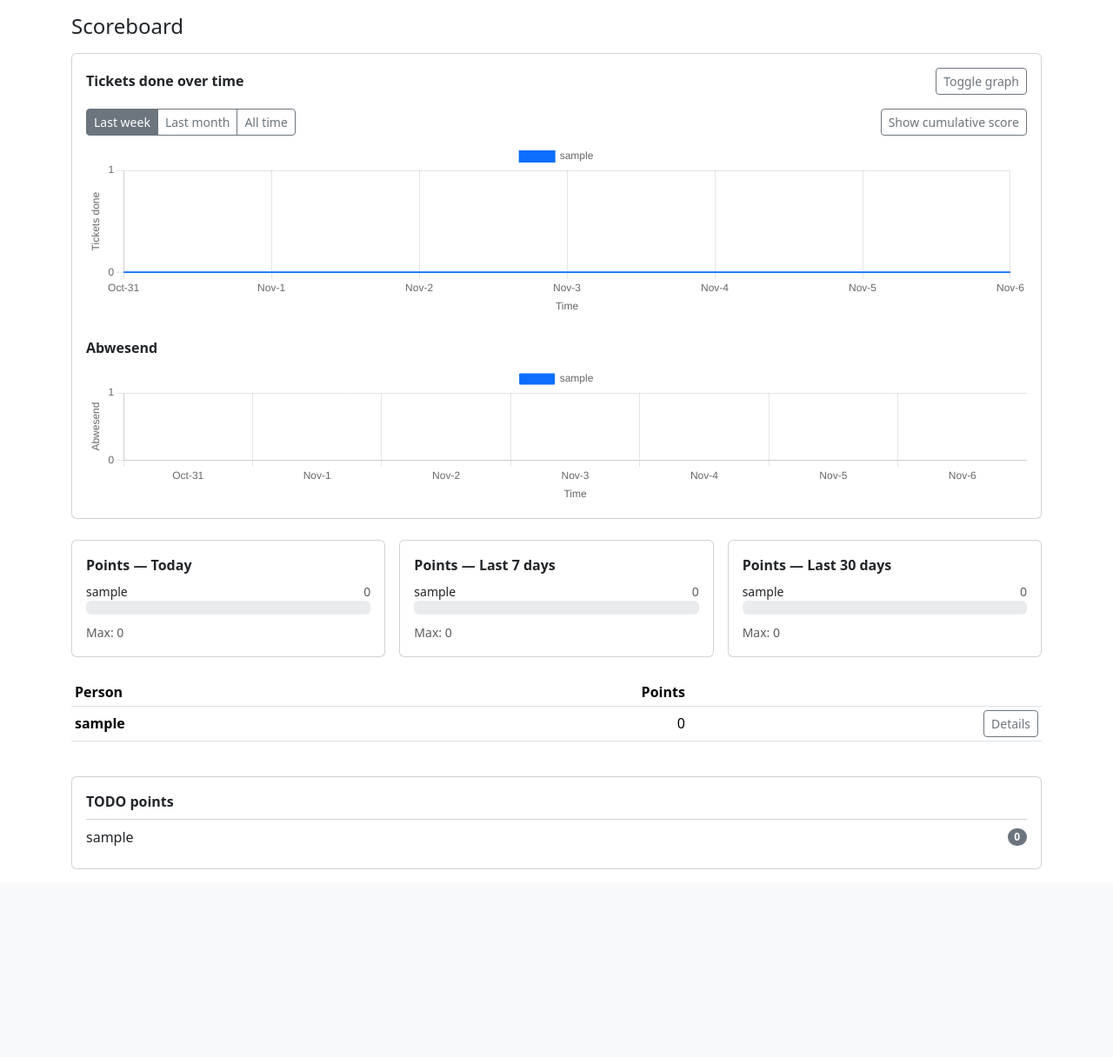
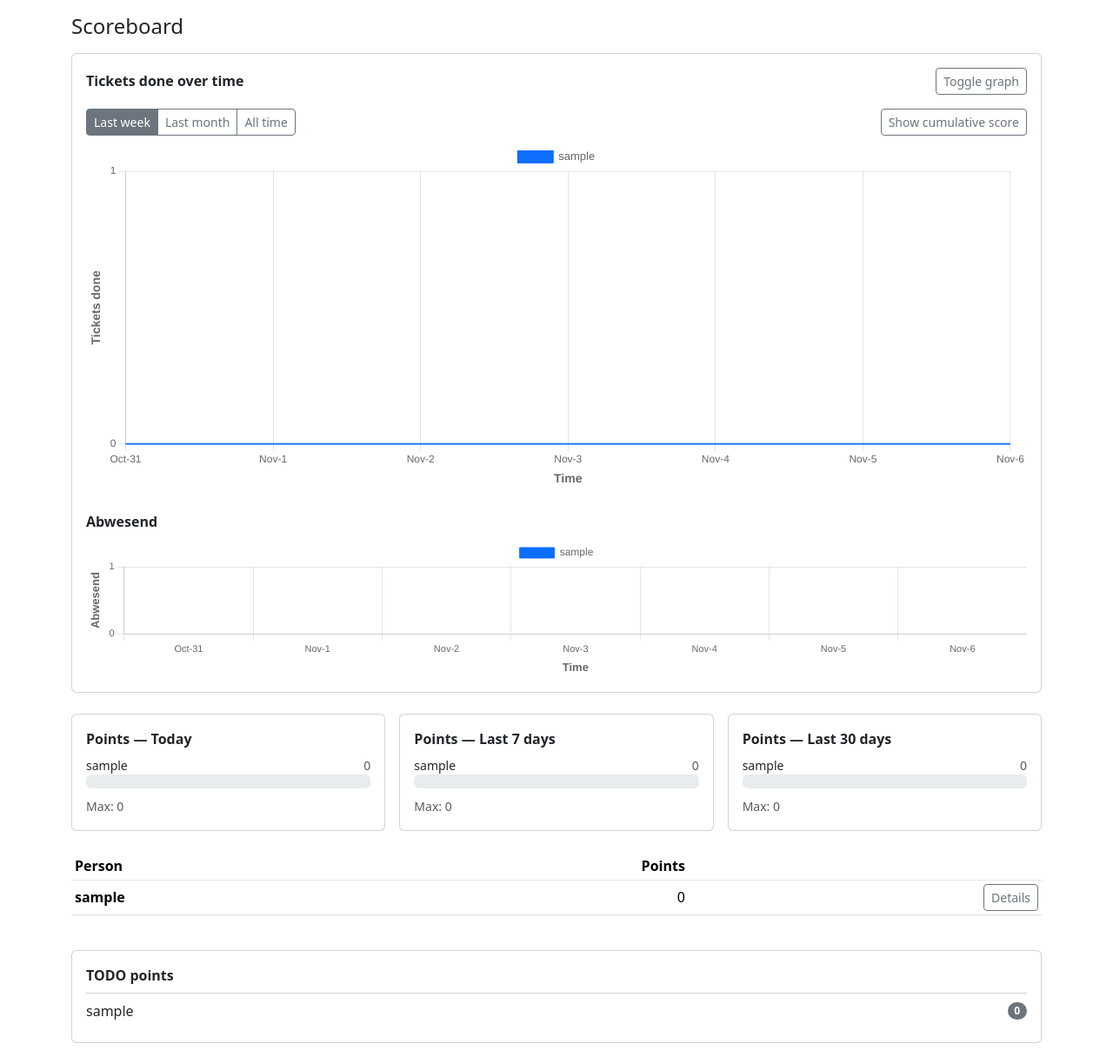
Before and after one commit to ChristopherFibich/TicketSystem, a Django app: page /scoreboard/ in a window 1280 px wide, after a click on "Toggle graph". Shown: the part 56-1272 px from the top of the page at 87% size. Before the commit the page ends 1056 px from the top, so only its background shows below. Run offline with Django 5.2, Linux system fonts and the light colour scheme; the visitor is signed in with stand-in values (Sample User, id 1); data comes from the database, SQL or seed files in the repository; data that the repository does not hold is empty.

Commit message:
Increase scoreboard graph size and font

```diff
--- a/tickets/templates/tickets/scoreboard.html
+++ b/tickets/templates/tickets/scoreboard.html
@@ -8,12 +8,12 @@
   <style>
     .scoreboard-chart-container {
       position: relative;
-      height: 200px;
+      height: 400px;
     }
 
     @media (max-width: 576px) {
       .scoreboard-chart-container {
-        height: 360px;
+        height: 720px;
       }
     }
   </style>
@@ -365,7 +365,7 @@
           responsive: true,
           maintainAspectRatio: false,
           plugins: {
-            legend: { display: true },
+            legend: { display: true, labels: { font: { size: 13 } } },
             tooltip: {
               callbacks: {
                 title: (items) => {
@@ -378,8 +378,9 @@
           },
           scales: {
             x: {
-              title: { display: true, text: 'Time' },
+              title: { display: true, text: 'Time', font: { size: 14, weight: 'bold' } },
               ticks: {
+                font: { size: 12 },
                 callback: function (value) {
                   const raw = this.getLabelForValue(value);
                   if (!raw) return value;
@@ -389,8 +390,8 @@
             },
             y: {
               beginAtZero: true,
-              title: { display: true, text: 'Tickets done' },
-              ticks: { precision: 0 },
+              title: { display: true, text: 'Tickets done', font: { size: 14, weight: 'bold' } },
+              ticks: { precision: 0, font: { size: 12 } },
             },
           },
         }
@@ -406,7 +407,7 @@
           responsive: true,
           maintainAspectRatio: false,
           plugins: {
-            legend: { display: true },
+            legend: { display: true, labels: { font: { size: 12 } } },
             tooltip: {
               callbacks: {
                 title: (items) => {
@@ -419,8 +420,9 @@
           },
           scales: {
             x: {
-              title: { display: true, text: 'Time' },
+              title: { display: true, text: 'Time', font: { size: 13, weight: 'bold' } },
               ticks: {
+                font: { size: 11 },
                 callback: function (value) {
                   const raw = this.getLabelForValue(value);
                   if (!raw) return value;
@@ -431,8 +433,8 @@
             y: {
               beginAtZero: true,
               suggestedMax: 1,
-              ticks: { precision: 0, stepSize: 1 },
-              title: { display: true, text: 'Abwesend' },
+              ticks: { precision: 0, stepSize: 1, font: { size: 11 } },
+              title: { display: true, text: 'Abwesend', font: { size: 13, weight: 'bold' } },
             },
           },
         },
```
